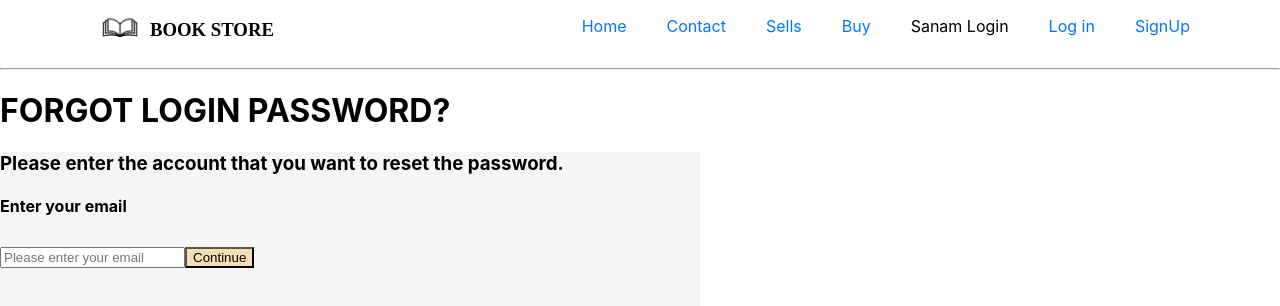
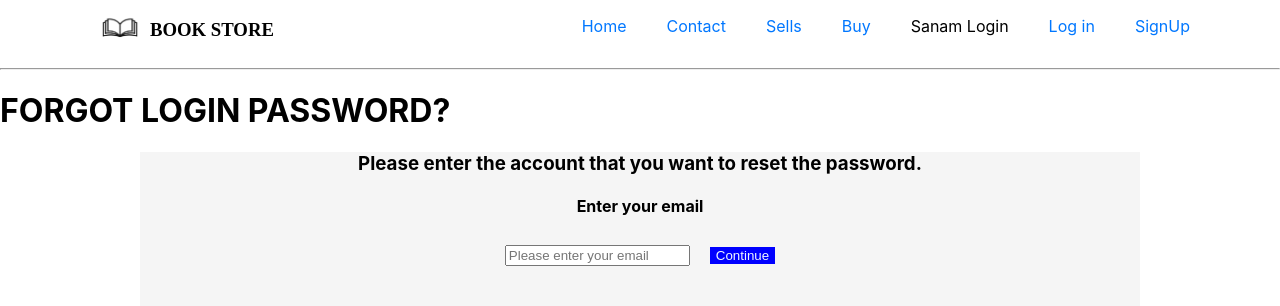
Before and after one commit to sudiptamang/book_store, a React (Create React App) app: page /ResetPassword in a window 1280 px wide. Shown: the top 306 px of the page. Built offline with nearby package versions, Linux system fonts and the light colour scheme.

Commit message:
make pincode page

```diff
--- a/src/App.js
+++ b/src/App.js
@@ -10,6 +10,7 @@ import LoginPage from "./pages/LogPage/LoginPage";
 import SignUpPage from "./pages/SignUpPage/SignUpPage";
 import ForgotPassword from "./pages/LogPage/ForgotPassword/ForgotPassword";
 import ResetPassword from "./pages/LogPage/ResetPassword/ResetPassword";
+import PinCode from "./pages/PinCodePage/PinCode";
 function App() {
   return (
     <div>
@@ -23,6 +24,7 @@ function App() {
         <Route path="/Signupage" element={<SignUpPage />} />
         <Route path="/ResetPassword" element={<ResetPassword />} />
         <Route path="/ForgotPassword" element={<ForgotPassword />} />
+        <Route path="/PinCodePage" element={<PinCode />} />
       </Routes>
     </div>
   );
--- a/src/pages/LogPage/ResetPassword/ResetPassword.css
+++ b/src/pages/LogPage/ResetPassword/ResetPassword.css
@@ -2,9 +2,17 @@
   background-color: whitesmoke;
   height: 200px;
   width: 700px;
+  /* display: flex; */
+  margin-right: auto;
+  margin-left: auto;
+  width: 1000px;
+  text-align: center;
 }
 .verify {
-  background-color: wheat;
+  background-color: blue;
   color: black;
   margin-top: 10px;
+  border: none;
+  margin-left: 20px;
+  color: aliceblue;
 }
--- a/src/pages/LogPage/ResetPassword/ResetPassword.jsx
+++ b/src/pages/LogPage/ResetPassword/ResetPassword.jsx
@@ -11,7 +11,7 @@ const ResetPassword = () => {
         <h3>Please enter the account that you want to reset the password.</h3>
         <h4> Enter your email </h4>
         <input type="email" placeholder="Please enter your email" required />
-        <Link to={"/ForgotPassword"}>
+        <Link to={"/PinCodePage"}>
           <button className="verify">Continue</button>
         </Link>
       </div>
--- /dev/null
+++ b/src/pages/PinCodePage/PinCode.css
@@ -0,0 +1,3 @@
+.pincode {
+  background-color: whitesmoke;
+}
--- /dev/null
+++ b/src/pages/PinCodePage/PinCode.jsx
@@ -0,0 +1,20 @@
+import React from "react";
+import Navbar from "../../components/NavBar/NavBar";
+import "./PinCode.css";
+import { Link } from "react-router-dom";
+const PinCode = () => {
+  return (
+    <div>
+      <Navbar />
+      <p> Please enter your PIN code</p>
+      <div>
+        <input type="text" className="pincode" />
+      </div>
+      <p>Reset</p>
+      <Link to={"/Forgotpassword"}>
+        <button>Submit</button>
+      </Link>
+    </div>
+  );
+};
+export default PinCode;
```
